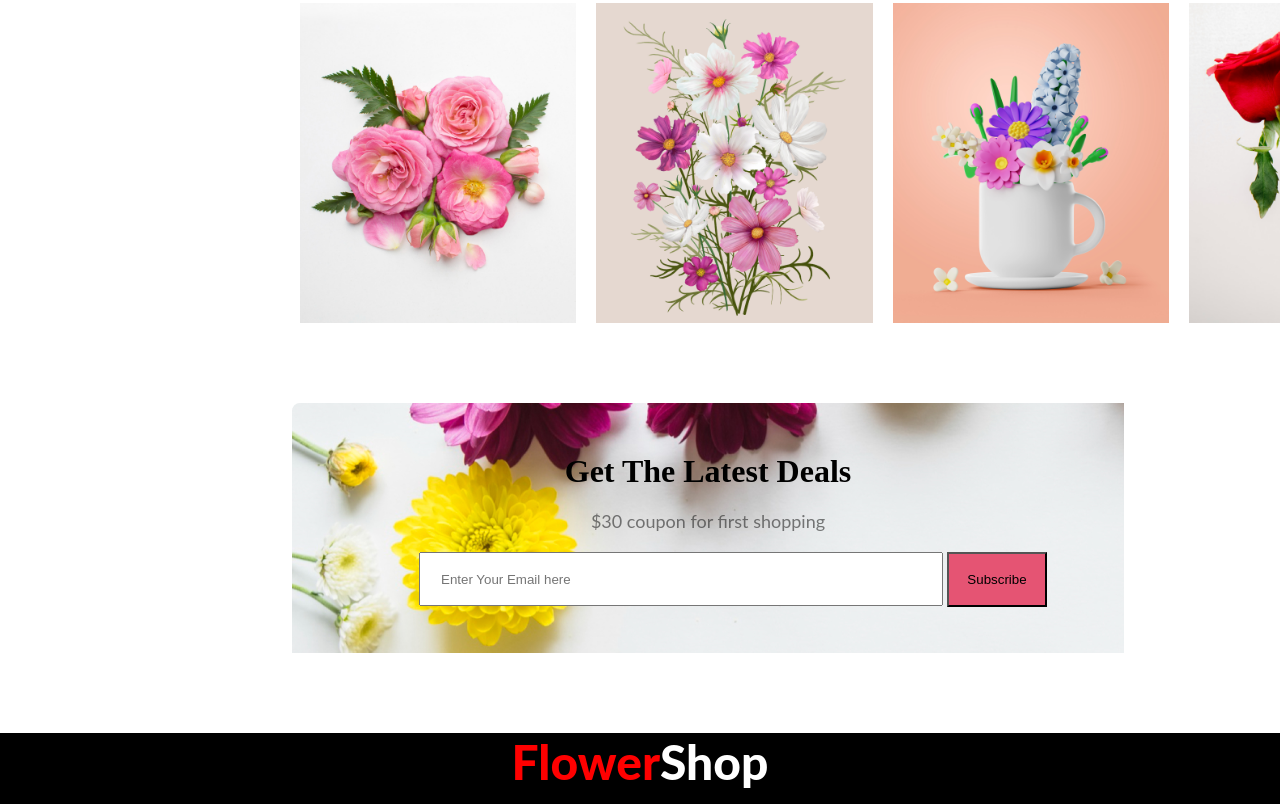
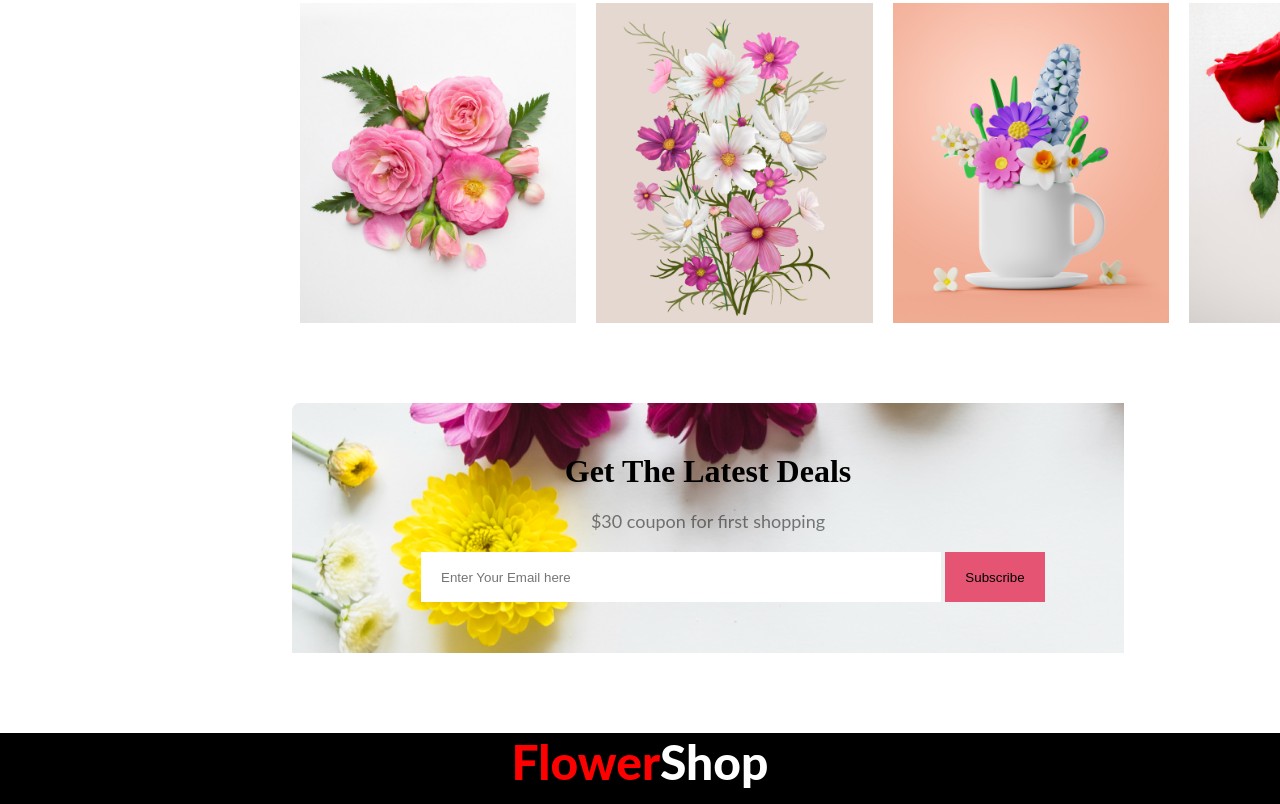
Before and after one commit to Razib1998/flower-shop-assignment, a plain HTML site: page index.html in a window 1280 px wide. Shown: the part 1612-2416 px from the top of the page. Drawn offline with Linux system fonts and the light colour scheme.

Commit message:
final commit

```diff
--- a/style.css
+++ b/style.css
@@ -41,6 +41,8 @@ font-weight: 800;
     height: 40px;
     border-radius: 8px;
     background: #E55473;
+    border: none;
+    margin-top: 10px;
 }
 .img{
     width: 200px;
@@ -206,11 +208,13 @@ font-weight: 400;;
     padding-left: 20px;
     margin-left: 50px;
     margin-top: 20px;
+    border: none;
  }
  .btn-s{
     width: 100px;
-    height: 55px;
+    height: 50px;
   background-color: #E55473;
+  border: none;
 
  }
  footer{
```
